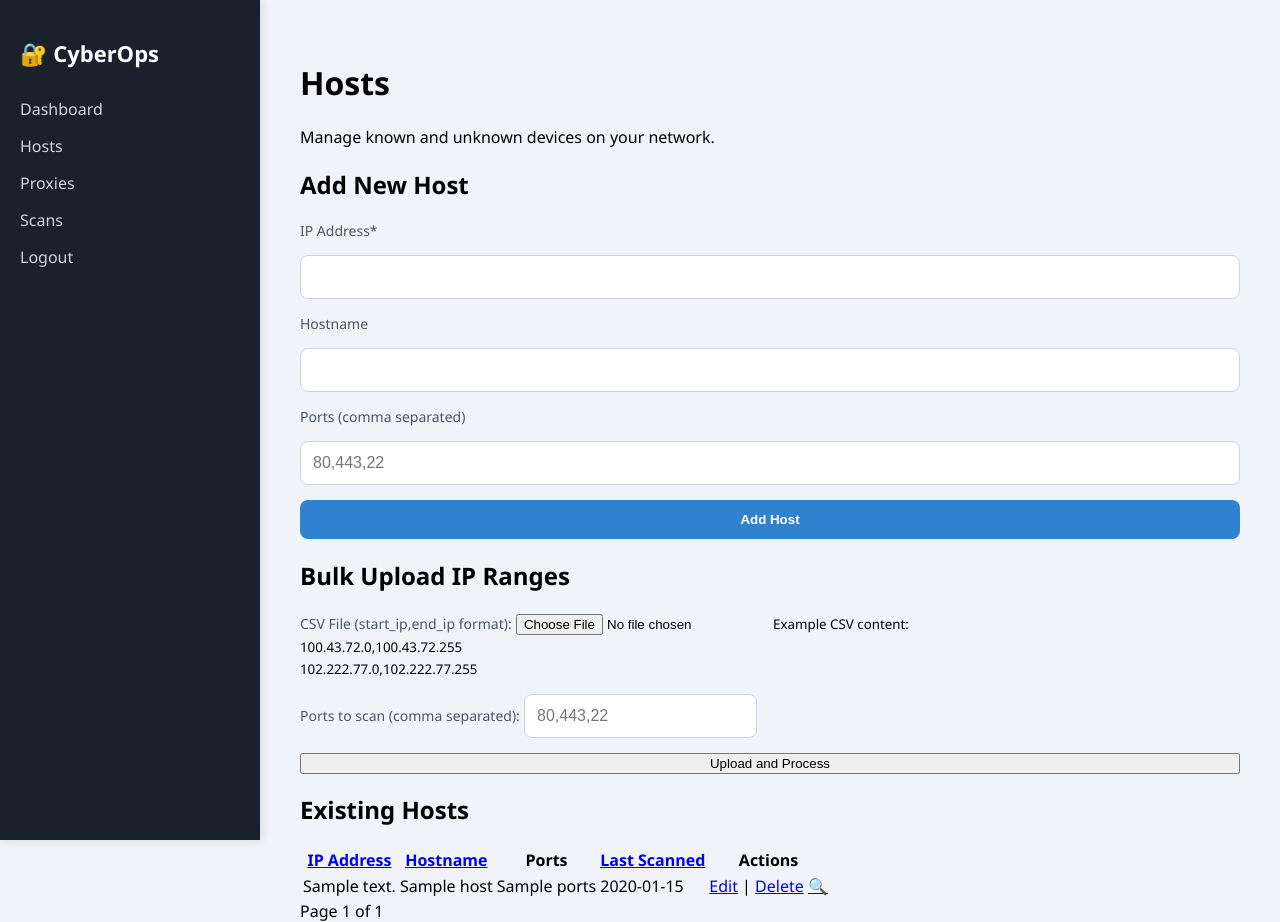
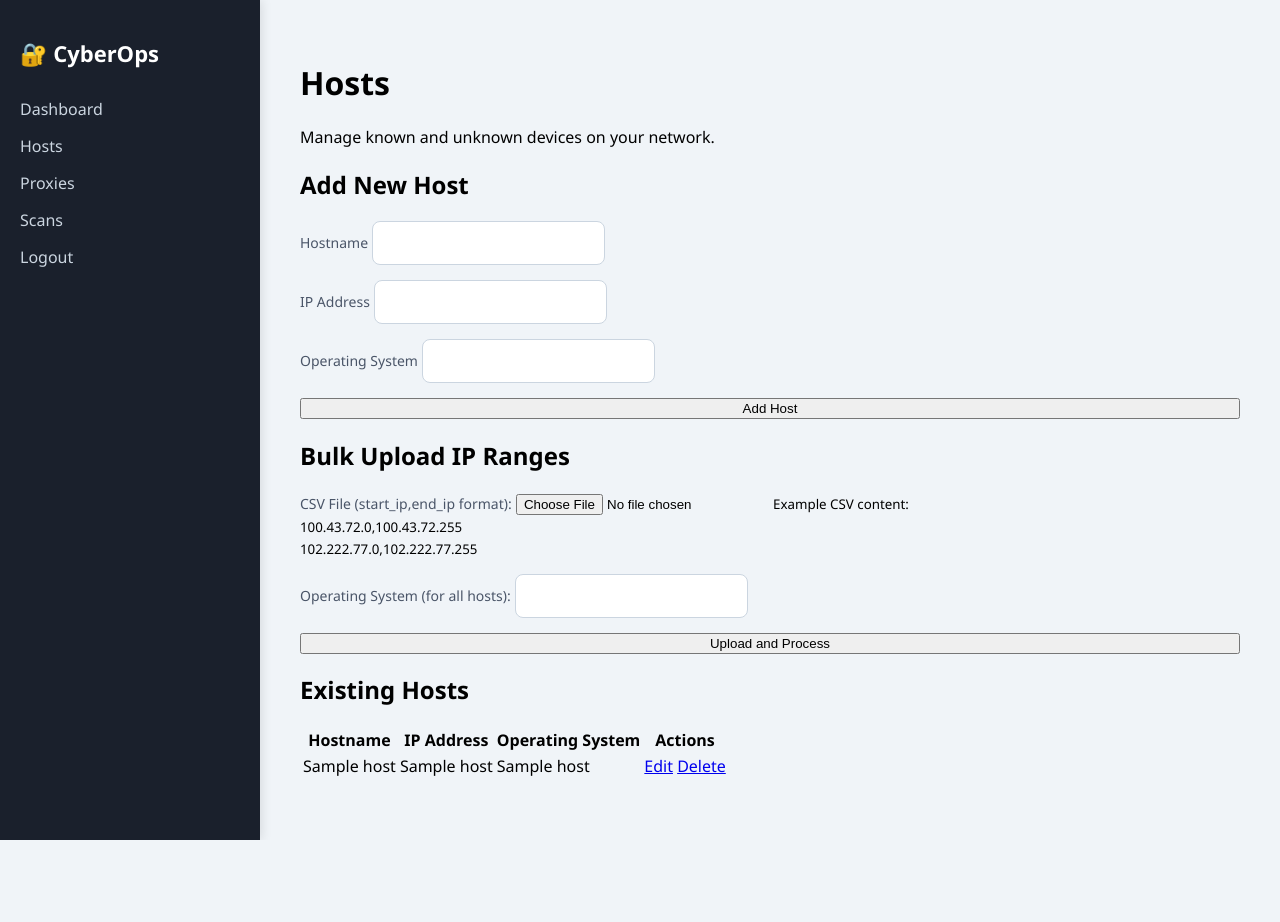
Before and after one commit to LM-Codespace/Dashboard-Flask, a Python web app: template templates/hosts.html in a window 1280 px wide. After the commit the page ends 840 px from the top, so only its background shows below. Run offline with Jinja, Linux system fonts and the light colour scheme; the template is opened without the code that fills it: most values are stand-ins (such as "Sample title", 1, 10 or a date in 2020).

Commit message:
Update hosts.html

```diff
--- a/templates/hosts.html
+++ b/templates/hosts.html
@@ -6,17 +6,22 @@
     <!-- Add Host Form -->
     <h2>Add New Host</h2>
     <form method="POST" action="/hosts">
-        <label for="ip_address">IP Address*</label>
-        <input type="text" id="ip_address" name="ip_address" required
-               pattern="^((25[0-5]|2[0-4][0-9]|[01]?[0-9][0-9]?)\.){3}(25[0-5]|2[0-4][0-9]|[01]?[0-9][0-9]?)$">
+        <div class="form-group">
+            <label for="hostname">Hostname</label>
+            <input type="text" class="form-control" id="hostname" name="hostname" required>
+        </div>
 
-        <label for="hostname">Hostname</label>
-        <input type="text" id="hostname" name="hostname">
+        <div class="form-group">
+            <label for="ip_address">IP Address</label>
+            <input type="text" class="form-control" id="ip_address" name="ip_address" required>
+        </div>
 
-        <label for="ports">Ports (comma separated)</label>
-        <input type="text" id="ports" name="ports" placeholder="80,443,22">
+        <div class="form-group">
+            <label for="os">Operating System</label>
+            <input type="text" class="form-control" id="os" name="os" required>
+        </div>
 
-        <input type="submit" value="Add Host">
+        <button type="submit" class="btn btn-primary">Add Host</button>
     </form>
 
     <!-- Bulk Upload Form -->
@@ -33,8 +38,8 @@
         </div>
 
         <div class="form-group">
-            <label for="ports">Ports to scan (comma separated):</label>
-            <input type="text" class="form-control" id="ports" name="ports" placeholder="80,443,22" required>
+            <label for="os">Operating System (for all hosts):</label>
+            <input type="text" class="form-control" id="os" name="os" required>
         </div>
 
         <button type="submit" class="btn btn-primary">Upload and Process</button>
@@ -42,78 +47,29 @@
 
     <!-- Hosts Table -->
     <h2>Existing Hosts</h2>
-    <table class="host-table">
-        <thead>
+    <div class="table-responsive">
+        <table class="table table-striped">
+            <thead class="thead-dark">
                 <tr>
-                <th>
-                    <a href="{{ url_for('hosts', sort='ip_address', direction=('asc' if sort == 'ip_address' and direction == 'desc' else 'desc')) }}">
-                        IP Address
-                        {% if sort == 'ip_address' %}
-                            {% if direction == 'desc' %}↓{% else %}↑{% endif %}
-                        {% endif %}
-                    </a>
-                </th>
-                <th>
-                    <a href="{{ url_for('hosts', sort='hostname', direction=('asc' if sort == 'hostname' and direction == 'desc' else 'desc')) }}">
-                        Hostname
-                        {% if sort == 'hostname' %}
-                            {% if direction == 'desc' %}↓{% else %}↑{% endif %}
-                        {% endif %}
-                    </a>
-                </th>
-                <th>Ports</th>
-                <th>
-                    <a href="{{ url_for('hosts', sort='last_scanned', direction=('asc' if sort == 'last_scanned' and direction == 'desc' else 'desc')) }}">
-                        Last Scanned
-                        {% if sort == 'last_scanned' %}
-                            {% if direction == 'desc' %}↓{% else %}↑{% endif %}
-                        {% endif %}
-                    </a>
-                </th>
+                    <th>Hostname</th>
+                    <th>IP Address</th>
+                    <th>Operating System</th>
                     <th>Actions</th>
                 </tr>
             </thead>
             <tbody>
                 {% for host in hosts %}
                     <tr>
-                <td>{{ host['ip_address'] }}</td>
-                <td>{{ host['hostname'] if host['hostname'] else 'N/A' }}</td>
+                        <td>{{ host[1] }}</td>
+                        <td>{{ host[2] }}</td>
+                        <td>{{ host[3] }}</td>
                         <td>
-                    {% if host['ports'] %}
-                        {{ host['ports']|replace(",", ", ") }}
-                    {% else %}
-                        Not scanned
-                    {% endif %}
-                </td>
-                <td>
-                    {% if host['last_scanned'] %}
-                        {{ host['last_scanned'].strftime('%Y-%m-%d %H:%M') }}
-                    {% else %}
-                        Never
-                    {% endif %}
-                </td>
-                <td>
-                    <a href="{{ url_for('edit_host', id=host['id']) }}" class="btn-edit">Edit</a> |
-                    <a href="{{ url_for('delete_host', id=host['id']) }}" class="btn-delete" onclick="return confirm('Are you sure?')">Delete</a>
-                    <a href="{{ url_for('scan_host', id=host['id']) }}" class="btn-scan" title="Scan Ports">🔍</a>
+                            <a href="/hosts/edit/{{ host[0] }}" class="btn btn-sm btn-warning">Edit</a>
+                            <a href="/hosts/delete/{{ host[0] }}" class="btn btn-sm btn-danger" onclick="return confirm('Are you sure?')">Delete</a>
                         </td>
                     </tr>
                 {% endfor %}
             </tbody>
         </table>
-
-    <!-- Pagination -->
-    <div class="pagination">
-        {% if pagination.has_prev %}
-            <a href="{{ url_for('hosts', page=1) }}">First</a>
-            <a href="{{ url_for('hosts', page=pagination.page-1) }}">Previous</a>
-        {% endif %}
-
-        <span>Page {{ pagination.page }} of {{ pagination.pages }}</span>
-
-        {% if pagination.has_next %}
-            <a href="{{ url_for('hosts', page=pagination.page+1) }}">Next</a>
-            <a href="{{ url_for('hosts', page=pagination.pages) }}">Last</a>
-        {% endif %}
     </div>
 {% endblock %}
```
Lines whose indentation alone changed are shown as unchanged.
